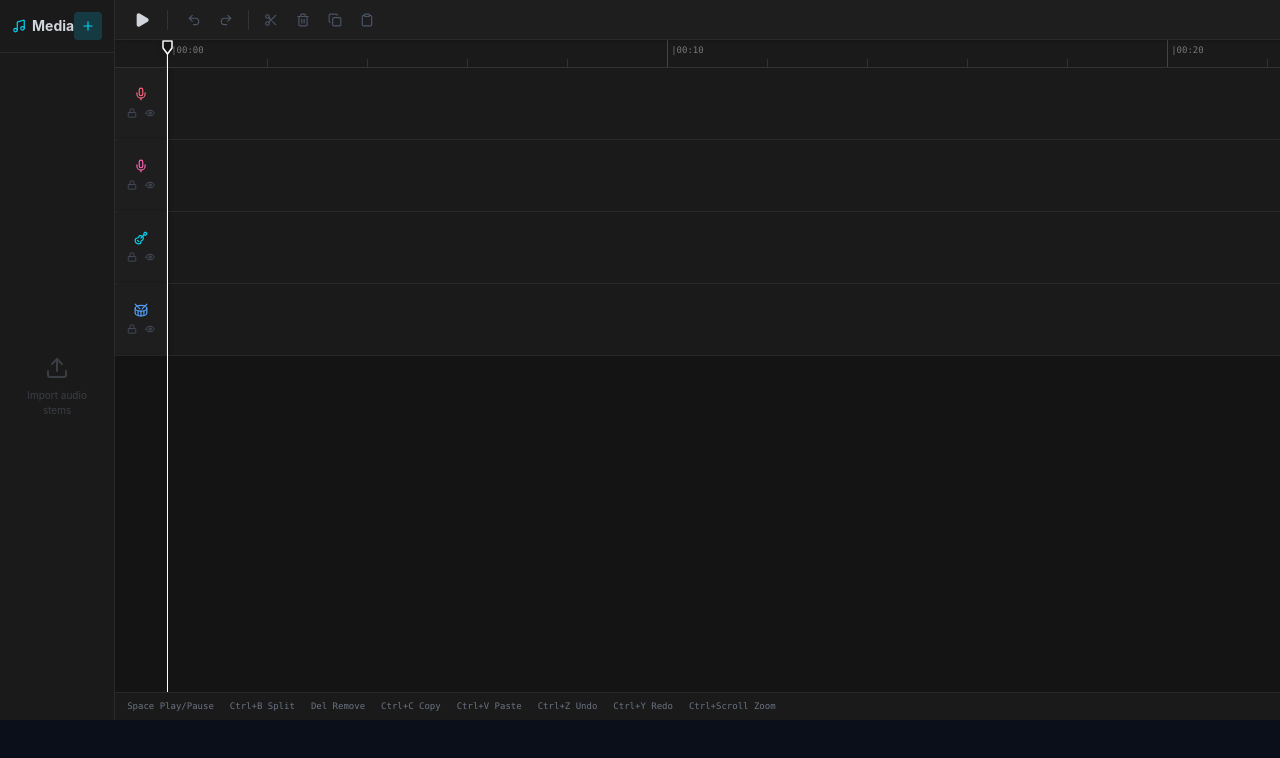
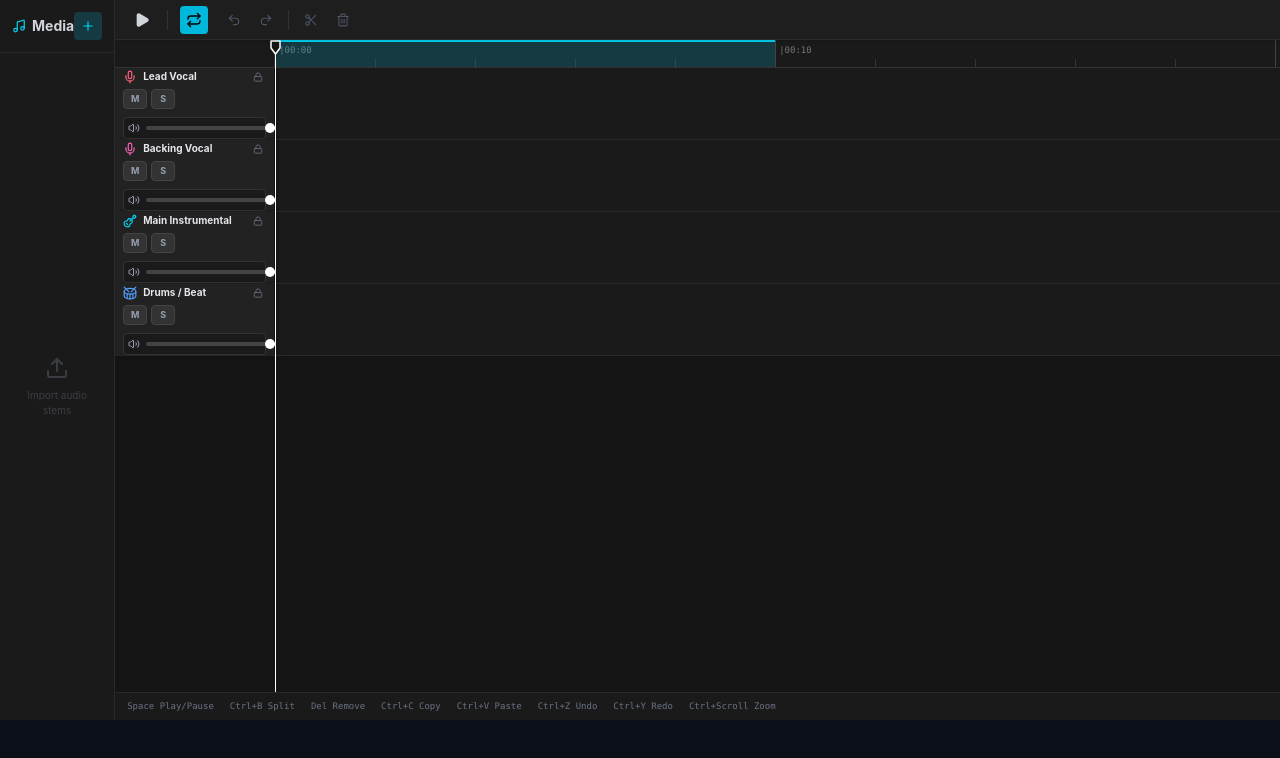
Before and after one commit to ravndusenanayake/Explainable-AI-For-Music-Mixing, a React app in the folder frontend/: page /editor in a window 1280 px wide. Both pictures are taken after a click on the button 194 px from the left and 19 px from the top of the page. Shown: the top 758 px of the page. Built offline with nearby package versions, Linux system fonts and the light colour scheme; the HTML template or start-up script is replaced by a standard one.

Commit message:
feat: implement interactive audio track editor with drag-and-drop support, waveform visualization, and transport controls

```diff
--- a/frontend/src/pages/EditorPage.jsx
+++ b/frontend/src/pages/EditorPage.jsx
@@ -7,7 +7,7 @@ import {
   Play, Pause, Waves, ArrowRight, Plus, Upload, Music,
   Volume2, Trash2, Scissors, Undo2, Redo2, Copy, Clipboard,
   ZoomIn, ZoomOut, Lock, Eye, EyeOff, Mic, Guitar, Drum,
-  PlaySquare
+  PlaySquare, Repeat, Settings2
 } from 'lucide-react';
 
 // ==========================================
@@ -29,7 +29,7 @@ const formatTimeRuler = (sec) => {
 // ==========================================
 // COMPONENT: Clip
 // ==========================================
-const Clip = ({ clip, trackColor, onUpdateOffset, onRemove, zoomLevel, isSelected, onSelect, clipDurations, clipWsRefs, playheadTime }) => {
+const Clip = ({ clip, trackColor, onUpdateOffset, onRemove, zoomLevel, isSelected, onSelect, clipDurations, clipWsRefs, playheadTime, trackHeight }) => {
   const containerRef = useRef(null);
   const [duration, setDuration] = useState(0);
 
@@ -40,7 +40,7 @@ const Clip = ({ clip, trackColor, onUpdateOffset, onRemove, zoomLevel, isSelecte
       container: containerRef.current,
       waveColor: trackColor === 'cyan' || trackColor === 'blue' ? 'rgba(0,200,255,0.6)' : 'rgba(255,120,150,0.6)',
       progressColor: trackColor === 'cyan' || trackColor === 'blue' ? 'rgba(0,220,255,0.9)' : 'rgba(255,150,180,0.9)',
-      height: 48,
+      height: trackHeight - 20, // Leave room for clip header
       normalize: true,
       interact: false,
       barWidth: 2,
@@ -59,7 +59,15 @@ const Clip = ({ clip, trackColor, onUpdateOffset, onRemove, zoomLevel, isSelecte
       ws.destroy();
       URL.revokeObjectURL(url);
     };
-  }, [clip.file]);
+  }, [clip.file]); // Removed trackHeight from here so we don't reload clip on zoom
+
+  // Dynamic Height Update
+  useEffect(() => {
+    const ws = clipWsRefs?.current[clip.id];
+    if (ws && ws.setOptions) {
+      ws.setOptions({ height: trackHeight - 20 });
+    }
+  }, [trackHeight, clip.id, clipWsRefs]);
 
   const trimStart = clip.trimStartSec || 0;
   const trimEnd = clip.trimEndSec || duration;
@@ -130,20 +138,9 @@ const Clip = ({ clip, trackColor, onUpdateOffset, onRemove, zoomLevel, isSelecte
 // ==========================================
 // COMPONENT: Track
 // ==========================================
-const Track = ({ track, onDropMedia, onUpdateClipOffset, onRemoveClip, zoomLevel, selectedClipId, onSelectClip, onSetPlayhead, clipDurations, clipWsRefs, playheadTime }) => {
+const Track = ({ track, onDropMedia, onUpdateClipOffset, onRemoveClip, zoomLevel, selectedClipId, onSelectClip, onSetPlayhead, clipDurations, clipWsRefs, playheadTime, trackHeight, onMuteToggle, onSoloToggle, onVolumeChange }) => {
   const trackRef = useRef(null);
-  const [isMuted, setIsMuted] = useState(false);
   const [isLocked, setIsLocked] = useState(false);
-
-  // Sync mute state to the clipWsRefs when isMuted changes
-  useEffect(() => {
-    track.clips.forEach(clip => {
-      const ws = clipWsRefs.current[clip.id];
-      if (ws) {
-        ws.setMuted(isMuted);
-      }
-    });
-  }, [isMuted, track.clips, clipWsRefs]);
 
   const handleDragOver = (e) => { e.preventDefault(); e.dataTransfer.dropEffect = 'copy'; };
   const handleDrop = (e) => {
@@ -170,23 +167,49 @@ const Track = ({ track, onDropMedia, onUpdateClipOffset, onRemoveClip, zoomLevel
   };
 
   return (
-    <div className={`flex border-b border-[#2a2a2a] h-[72px] ${isMuted ? 'opacity-40' : ''}`}>
-      {/* Track Header - CapCut style - STICKY to the left edge of scroll container */}
-      <div className="w-[52px] flex-shrink-0 bg-[#1e1e1e] border-r border-[#2a2a2a] flex flex-col items-center justify-center gap-1 py-1 z-30 sticky left-0 shadow-[2px_0_4px_rgba(0,0,0,0.3)]">
-        {trackIcons[track.color]}
-        <div className="flex gap-0.5">
+    <div style={{ height: trackHeight }} className={`flex border-b border-[#2a2a2a] ${track.isMuted ? 'opacity-40' : ''}`}>
+      {/* Cubase-style Track Header - 160px wide */}
+      <div className="w-[160px] flex-shrink-0 bg-[#222222] border-r border-[#111] flex flex-col justify-center px-2 py-1 z-30 sticky left-0 shadow-[2px_0_4px_rgba(0,0,0,0.3)]">
+
+        {/* Top row: Name & Lock */}
+        <div className="flex items-center justify-between mb-1">
+          <div className="flex items-center gap-1.5 min-w-0">
+             {trackIcons[track.color]}
+             <span className="text-[10px] font-bold text-gray-200 truncate">{track.name}</span>
+          </div>
           <button
             onClick={() => setIsLocked(!isLocked)}
-            className={`w-4 h-4 rounded flex items-center justify-center transition-colors ${isLocked ? 'bg-yellow-500/30 text-yellow-400' : 'text-gray-600 hover:text-gray-400'}`}
+            className={`w-4 h-4 rounded flex items-center justify-center transition-colors ${isLocked ? 'bg-yellow-500/30 text-yellow-400' : 'text-gray-500 hover:text-gray-300'}`}
           >
             <Lock className="w-2.5 h-2.5" />
           </button>
+        </div>
+
+        {/* Middle row: Mute & Solo */}
+        <div className="flex items-center gap-1 mb-2">
           <button
-            onClick={() => setIsMuted(!isMuted)}
-            className={`w-4 h-4 rounded flex items-center justify-center transition-colors ${isMuted ? 'bg-red-500/30 text-red-400' : 'text-gray-600 hover:text-gray-400'}`}
+            onClick={() => onMuteToggle(track.id)}
+            className={`w-6 h-5 rounded flex items-center justify-center text-[9px] font-bold transition-colors border ${track.isMuted ? 'bg-yellow-600 border-yellow-500 text-white shadow-[0_0_8px_rgba(202,138,4,0.4)]' : 'bg-[#333] border-[#444] text-gray-400 hover:bg-[#444]'}`}
           >
-            {isMuted ? <EyeOff className="w-2.5 h-2.5" /> : <Eye className="w-2.5 h-2.5" />}
+            M
           </button>
+          <button
+            onClick={() => onSoloToggle(track.id)}
+            className={`w-6 h-5 rounded flex items-center justify-center text-[9px] font-bold transition-colors border ${track.isSoloed ? 'bg-red-600 border-red-500 text-white shadow-[0_0_8px_rgba(220,38,38,0.4)]' : 'bg-[#333] border-[#444] text-gray-400 hover:bg-[#444]'}`}
+          >
+            S
+          </button>
+        </div>
+
+        {/* Bottom row: Volume Slider */}
+        <div className="flex items-center gap-1.5 bg-[#1a1a1a] p-1 rounded border border-[#333]">
+          <Volume2 className="w-3 h-3 text-gray-400 flex-shrink-0" />
+          <input
+            type="range" min="0" max="1" step="0.01"
+            value={track.volume !== undefined ? track.volume : 1}
+            onChange={(e) => onVolumeChange(track.id, parseFloat(e.target.value))}
+            className="flex-1 h-1 bg-[#444] rounded appearance-none [&::-webkit-slider-thumb]:appearance-none [&::-webkit-slider-thumb]:w-2.5 [&::-webkit-slider-thumb]:h-2.5 [&::-webkit-slider-thumb]:bg-white [&::-webkit-slider-thumb]:rounded-full cursor-pointer hover:[&::-webkit-slider-thumb]:bg-cyan-400 transition-all"
+          />
         </div>
       </div>
 
@@ -196,7 +219,7 @@ const Track = ({ track, onDropMedia, onUpdateClipOffset, onRemoveClip, zoomLevel
         onDragOver={handleDragOver}
         onDrop={handleDrop}
         onPointerDown={handleTrackClick}
-        className="flex-1 relative bg-[#1a1a1a] hover:bg-[#1c1c1c] transition-colors"
+        className="flex-1 relative bg-[#1a1a1a] hover:bg-[#1c1c1c] transition-colors overflow-hidden"
       >
         {track.clips.map(clip => (
           <Clip
@@ -205,6 +228,7 @@ const Track = ({ track, onDropMedia, onUpdateClipOffset, onRemoveClip, zoomLevel
             onRemove={isLocked ? () => {} : onRemoveClip}
             zoomLevel={zoomLevel} isSelected={selectedClipId === clip.id} onSelect={onSelectClip}
             clipDurations={clipDurations} clipWsRefs={clipWsRefs} playheadTime={playheadTime}
+            trackHeight={trackHeight}
           />
         ))}
         {track.clips.length === 0 && (
@@ -213,7 +237,7 @@ const Track = ({ track, onDropMedia, onUpdateClipOffset, onRemoveClip, zoomLevel
           </div>
         )}
         {/* Automation Lane overlay */}
-        <AutomationLane data={track.automation} color={track.color} zoomLevel={zoomLevel} />
+        <AutomationLane data={track.automation} color={track.color} zoomLevel={zoomLevel} trackHeight={trackHeight} />
       </div>
     </div>
   );
@@ -222,12 +246,12 @@ const Track = ({ track, onDropMedia, onUpdateClipOffset, onRemoveClip, zoomLevel
 // ==========================================
 // COMPONENT: AutomationLane
 // ==========================================
-const AutomationLane = ({ data, color, zoomLevel }) => {
+const AutomationLane = ({ data, color, zoomLevel, trackHeight }) => {
   if (!data || data.length === 0) return null;
   const mapY = (db) => {
     const clamped = Math.max(-20, Math.min(10, db));
     const ratio = (clamped + 20) / 30;
-    return 72 - (ratio * 72);
+    return trackHeight - (ratio * trackHeight);
   };
   const points = data.map(d => `${d.time * zoomLevel},${mapY(d.gainDb)}`).join(' ');
   return (
@@ -242,7 +266,7 @@ const AutomationLane = ({ data, color, zoomLevel }) => {
 // ==========================================
 // COMPONENT: TimelineRuler
 // ==========================================
-const TimelineRuler = ({ zoomLevel, playheadTime, onClickRuler, timelineWidth }) => {
+const TimelineRuler = ({ zoomLevel, playheadTime, onClickRuler, timelineWidth, isLooping, loopLeft, loopRight, onUpdateLoop }) => {
   const rulerRef = useRef(null);
   const interval = zoomLevel >= 80 ? 1 : zoomLevel >= 40 ? 2 : zoomLevel >= 20 ? 5 : 10;
   const maxSecs = timelineWidth / zoomLevel;
@@ -253,9 +277,21 @@ const TimelineRuler = ({ zoomLevel, playheadTime, onClickRuler, timelineWidth })
     if (!rulerRef.current) return;
     const rect = rulerRef.current.getBoundingClientRect();
 
+    // Check if clicked on loop markers
+    const clickX = e.clientX - rect.left;
+    const isClickingLeft = isLooping && Math.abs(clickX - (loopLeft * zoomLevel)) < 10;
+    const isClickingRight = isLooping && Math.abs(clickX - (loopRight * zoomLevel)) < 10;
+
     const updateTime = (clientX) => {
       const x = Math.max(0, clientX - rect.left);
-      onClickRuler(x / zoomLevel);
+      const time = Math.max(0, x / zoomLevel);
+      if (isClickingLeft) {
+        onUpdateLoop(Math.min(time, loopRight - 0.5), loopRight);
+      } else if (isClickingRight) {
+        onUpdateLoop(loopLeft, Math.max(time, loopLeft + 0.5));
+      } else {
+        onClickRuler(time);
+      }
     };
 
     updateTime(e.clientX);
@@ -277,6 +313,20 @@ const TimelineRuler = ({ zoomLevel, playheadTime, onClickRuler, timelineWidth })
       className="h-7 bg-[#1a1a1a] border-b border-[#333] relative cursor-pointer select-none"
       style={{ width: timelineWidth }}
     >
+      {/* Loop Region Highlight */}
+      {isLooping && (
+        <div
+          className="absolute top-0 h-full bg-cyan-500/20 border-t-2 border-cyan-400 z-10"
+          style={{ left: loopLeft * zoomLevel, width: (loopRight - loopLeft) * zoomLevel }}
+        >
+          {/* Left Locator Handle */}
+          <div className="absolute top-0 bottom-0 left-[-4px] w-2 cursor-ew-resize hover:bg-cyan-300 transition-colors" />
+          {/* Right Locator Handle */}
+          <div className="absolute top-0 bottom-0 right-[-4px] w-2 cursor-ew-resize hover:bg-cyan-300 transition-colors" />
+        </div>
+      )}
+
+      {/* Grid Ticks */}
       {[...Array(totalTicks)].map((_, i) => {
         const timeSec = i * interval;
         const x = timeSec * zoomLevel;
@@ -292,6 +342,7 @@ const TimelineRuler = ({ zoomLevel, playheadTime, onClickRuler, timelineWidth })
           </div>
         );
       })}
+
       {/* Playhead Handle on Ruler */}
       <div
         className="absolute top-0 bottom-0 z-50 pointer-events-none"
@@ -321,9 +372,18 @@ const EditorPage = () => {
   const clipDurations = useRef({});
   const clipWsRefs = useRef({}); // Store references to wavesurfer instances for playback control
 
+  // DAW View State
   const [zoomLevel, setZoomLevel] = useState(50);
+  const [trackHeight, setTrackHeight] = useState(72); // Dynamic track height
+
+  // Playback State
   const [playheadTime, setPlayheadTime] = useState(0);
   const [isPlaying, setIsPlaying] = useState(false);
+  const [isLooping, setIsLooping] = useState(false);
+  const [loopLeft, setLoopLeft] = useState(0);
+  const [loopRight, setLoopRight] = useState(10); // default 10 seconds
+
+  // Selection State
   const [selectedClipId, setSelectedClipId] = useState(null);
   const [clipboard, setClipboard] = useState(null);
   const [undoStack, setUndoStack] = useState([]);
@@ -331,8 +391,25 @@ const EditorPage = () => {
 
   const tracksRef = useRef(tracks);
   useEffect(() => { tracksRef.current = tracks; }, [tracks]);
+  const isLoopingRef = useRef(isLooping);
+  useEffect(() => { isLoopingRef.current = isLooping; }, [isLooping]);
+  const loopLeftRef = useRef(loopLeft);
+  useEffect(() => { loopLeftRef.current = loopLeft; }, [loopLeft]);
+  const loopRightRef = useRef(loopRight);
+  useEffect(() => { loopRightRef.current = loopRight; }, [loopRight]);
 
-  // Playback Engine
+  // Track Header Actions
+  const handleMuteToggle = (trackId) => {
+    setTracks(prev => prev.map(t => t.id === trackId ? { ...t, isMuted: !t.isMuted } : t));
+  };
+  const handleSoloToggle = (trackId) => {
+    setTracks(prev => prev.map(t => t.id === trackId ? { ...t, isSoloed: !t.isSoloed } : t));
+  };
+  const handleVolumeChange = (trackId, newVol) => {
+    setTracks(prev => prev.map(t => t.id === trackId ? { ...t, volume: newVol } : t));
+  };
+
+  // Playback Engine (Solo, Mute, Volume, Looping)
   useEffect(() => {
     let animationFrame;
     let startTime;
@@ -343,20 +420,41 @@ const EditorPage = () => {
       startPlayhead = playheadTime;
 
       const updatePlayhead = () => {
-        const elapsed = (performance.now() - startTime) / 1000;
-        const currentPlayhead = startPlayhead + elapsed;
+        let elapsed = (performance.now() - startTime) / 1000;
+        let currentPlayhead = startPlayhead + elapsed;
+
+        // Loop handling
+        if (isLoopingRef.current && currentPlayhead >= loopRightRef.current) {
+          const loopDuration = loopRightRef.current - loopLeftRef.current;
+          if (loopDuration > 0) {
+            const loops = Math.floor((currentPlayhead - loopLeftRef.current) / loopDuration);
+            currentPlayhead = currentPlayhead - (loops * loopDuration);
+            startPlayhead = currentPlayhead;
+            startTime = performance.now();
+          }
+        }
+
         setPlayheadTime(currentPlayhead);
 
-        // Synchronize clip playback
+        // Determine if any track is soloed
+        const anySolo = tracksRef.current.some(t => t.isSoloed);
+
+        // Synchronize clip playback & volume
         tracksRef.current.forEach(t => {
+          const shouldPlay = anySolo ? t.isSoloed : !t.isMuted;
+          const trackVol = t.volume !== undefined ? t.volume : 1;
+
           t.clips.forEach(c => {
             const ws = clipWsRefs.current[c.id];
             if (ws) {
+              // Apply volume (0.0 to 1.0)
+              if (ws.getVolume() !== trackVol) ws.setVolume(trackVol);
+
               const clipStart = c.offset;
               const clipDur = (c.trimEndSec || clipDurations.current[c.id] || ws.getDuration()) - (c.trimStartSec || 0);
               const clipEnd = clipStart + clipDur;
 
-              if (currentPlayhead >= clipStart && currentPlayhead < clipEnd) {
+              if (shouldPlay && currentPlayhead >= clipStart && currentPlayhead < clipEnd) {
                 if (!ws.isPlaying()) {
                   const totalDur = ws.getDuration();
                   if (totalDur > 0) {
@@ -386,7 +484,7 @@ const EditorPage = () => {
     }
 
     return () => cancelAnimationFrame(animationFrame);
-  }, [isPlaying]);
+  }, [isPlaying]); // Notice: Removed playheadTime, we recalculate internally
 
   // When playhead moves manually while paused, update wavesurfers so they preview the frame
   useEffect(() => {
@@ -650,9 +748,9 @@ const EditorPage = () => {
       {/* MAIN ARRANGE WINDOW */}
       <div className="flex-1 flex flex-col bg-[#141414] relative z-40">
 
-        {/* Top Toolbar - CapCut style */}
+        {/* Top Toolbar - Cubase / CapCut style */}
         <div className="h-10 bg-[#1e1e1e] border-b border-[#2a2a2a] flex items-center justify-between px-3 z-50 relative shadow-sm">
-          {/* Left: Play/Pause and Undo/Redo */}
+          {/* Left: Play/Pause and Tools */}
           <div className="flex items-center gap-1">
             <button
               onClick={() => setIsPlaying(!isPlaying)}
@@ -662,6 +760,16 @@ const EditorPage = () => {
               {isPlaying ? <Pause className="w-4 h-4 fill-current" /> : <Play className="w-4 h-4 fill-current ml-0.5" />}
             </button>
             <div className="w-px h-5 bg-[#333] mr-2" />
+
+            {/* Loop Toggle */}
+            <button
+              onClick={() => setIsLooping(!isLooping)}
+              className={`w-7 h-7 rounded flex items-center justify-center transition-colors mr-2 ${isLooping ? 'bg-cyan-500 text-black' : 'text-gray-400 hover:text-white hover:bg-white/10'}`}
+              title="Cycle/Loop Mode"
+            >
+              <Repeat className="w-4 h-4" />
+            </button>
+
             <button onClick={handleUndo} className={`w-7 h-7 rounded flex items-center justify-center transition-colors ${undoStack.length > 0 ? 'text-gray-300 hover:bg-white/10' : 'text-gray-600'}`} title="Undo (Ctrl+Z)">
               <Undo2 className="w-3.5 h-3.5" />
             </button>
@@ -683,29 +791,6 @@ const EditorPage = () => {
             >
               <Trash2 className="w-3.5 h-3.5" />
             </button>
-            <button
-              onClick={() => {
-                if (selectedClipId) {
-                  for (const t of tracks) { const c = t.clips.find(cl => cl.id === selectedClipId); if (c) { setClipboard({...c, trackId: t.id}); break; } }
-                }
-              }}
-              className={`w-7 h-7 rounded flex items-center justify-center transition-colors ${selectedClipId ? 'text-gray-300 hover:bg-white/10' : 'text-gray-600'}`}
-              title="Copy (Ctrl+C)"
-            >
-              <Copy className="w-3.5 h-3.5" />
-            </button>
-            <button
-              onClick={() => {
-                if (clipboard) {
-                  pushUndo();
-                  setTracks(prev => prev.map(t => t.id === clipboard.trackId ? {...t, clips: [...t.clips, {...clipboard, id: `clip_${Date.now()}_paste`, offset: playheadTime}]} : t));
-                }
-              }}
-              className={`w-7 h-7 rounded flex items-center justify-center transition-colors ${clipboard ? 'text-gray-300 hover:bg-white/10' : 'text-gray-600'}`}
-              title="Paste (Ctrl+V)"
-            >
-              <Clipboard className="w-3.5 h-3.5" />
-            </button>
           </div>
 
           {/* Center: Timecode */}
@@ -715,7 +800,18 @@ const EditorPage = () => {
 
           {/* Right: Zoom + Mix */}
           <div className="flex items-center gap-2">
-            <div className="flex items-center gap-1 bg-black/30 rounded px-1">
+
+            {/* Vertical Track Height Slider */}
+            <div className="flex items-center gap-1.5 bg-black/30 rounded px-2 py-1 border border-[#2a2a2a]">
+              <Settings2 className="w-3 h-3 text-gray-500" />
+              <input
+                type="range" min="40" max="150" value={trackHeight} onChange={(e) => setTrackHeight(parseInt(e.target.value))}
+                className="w-16 h-1 bg-[#444] rounded appearance-none [&::-webkit-slider-thumb]:appearance-none [&::-webkit-slider-thumb]:w-2 [&::-webkit-slider-thumb]:h-2 [&::-webkit-slider-thumb]:bg-gray-300 [&::-webkit-slider-thumb]:rounded-full cursor-pointer"
+                title="Track Height"
+              />
+            </div>
+
+            <div className="flex items-center gap-1 bg-black/30 rounded px-1 border border-[#2a2a2a]">
               <button onClick={() => setZoomLevel(prev => Math.max(10, prev - 10))} className="w-6 h-6 flex items-center justify-center text-gray-400 hover:text-white">
                 <ZoomOut className="w-3 h-3" />
               </button>
@@ -726,7 +822,7 @@ const EditorPage = () => {
             </div>
             <button
               onClick={onMixClick}
-              className="flex items-center gap-1.5 px-4 py-1.5 bg-gradient-to-r from-cyan-600 to-blue-600 hover:from-cyan-500 hover:to-blue-500 text-white rounded text-[11px] font-bold shadow-[0_0_10px_rgba(0,200,255,0.3)] transition-all"
+              className="flex items-center gap-1.5 px-4 py-1.5 bg-gradient-to-r from-cyan-600 to-blue-600 hover:from-cyan-500 hover:to-blue-500 text-white rounded text-[11px] font-bold shadow-[0_0_10px_rgba(0,200,255,0.3)] transition-all ml-2"
             >
               <Waves className="w-3 h-3" />
               Mix
@@ -745,9 +841,13 @@ const EditorPage = () => {
             {/* Ruler Row (Sticky Top) */}
             <div className="flex sticky top-0 z-40 bg-[#1a1a1a]">
               {/* Spacer above track headers (Sticky Left) */}
-              <div className="w-[52px] flex-shrink-0 border-r border-[#2a2a2a] border-b border-[#333] sticky left-0 z-50 bg-[#1a1a1a]" />
+              <div className="w-[160px] flex-shrink-0 border-r border-[#2a2a2a] border-b border-[#333] sticky left-0 z-50 bg-[#1a1a1a]" />
               <div className="flex-1">
-                <TimelineRuler zoomLevel={zoomLevel} playheadTime={playheadTime} onClickRuler={setPlayheadTime} timelineWidth={timelineWidth} />
+                <TimelineRuler
+                  zoomLevel={zoomLevel} playheadTime={playheadTime} onClickRuler={setPlayheadTime} timelineWidth={timelineWidth}
+                  isLooping={isLooping} loopLeft={loopLeft} loopRight={loopRight}
+                  onUpdateLoop={(l, r) => { setLoopLeft(l); setLoopRight(r); }}
+                />
               </div>
             </div>
 
@@ -758,14 +858,15 @@ const EditorPage = () => {
                 onUpdateClipOffset={handleUpdateClipOffset} onRemoveClip={handleRemoveClip}
                 zoomLevel={zoomLevel} selectedClipId={selectedClipId} onSelectClip={setSelectedClipId}
                 onSetPlayhead={setPlayheadTime} clipDurations={clipDurations} clipWsRefs={clipWsRefs}
-                playheadTime={playheadTime}
+                playheadTime={playheadTime} trackHeight={trackHeight}
+                onMuteToggle={handleMuteToggle} onSoloToggle={handleSoloToggle} onVolumeChange={handleVolumeChange}
               />
             ))}
 
-            {/* Global Playhead Line (Offset by 52px for the sticky track headers) */}
+            {/* Global Playhead Line (Offset by 160px for the sticky track headers) */}
             <div
               className="absolute top-0 bottom-0 w-px bg-white z-30 pointer-events-none"
-              style={{ left: 52 + playheadTime * zoomLevel }}
+              style={{ left: 160 + playheadTime * zoomLevel }}
             />
           </div>
         </div>
```
